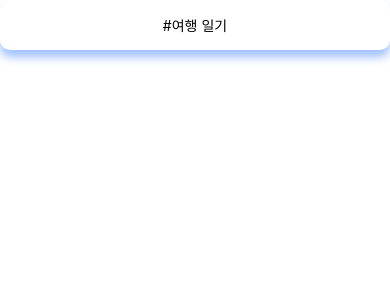
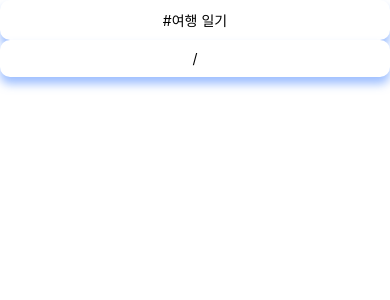
Before and after one commit to triPOT/triPOT_front, a React Native app in the folder front/: screen / in a window 390 px wide. Shown: the top 300 px of the page. Built offline with nearby package versions, Linux system fonts and the light colour scheme.

Commit message:
feat: Implement DatePicker component
- commonStyles 추출

```diff
--- a/front/App.js
+++ b/front/App.js
@@ -1,12 +1,15 @@
+/* eslint-disable prettier/prettier */
 import React from 'react';
-import {SafeAreaView, View, Text} from 'react-native';
+import {SafeAreaView, View} from 'react-native';
 import Category from './src/components/board/Category';
+import DatePicker from './src/components/board/DatePicker';
 
 const App = () => {
   return (
     <SafeAreaView>
       <View>
         <Category />
+        <DatePicker />
       </View>
     </SafeAreaView>
   );
--- a/front/package.json
+++ b/front/package.json
@@ -14,6 +14,7 @@
     "@react-navigation/stack": "^6.3.4",
     "react": "18.1.0",
     "react-native": "0.70.6",
+    "react-native-material-datetime-picker": "^0.2.1",
     "react-native-safe-area-context": "^4.4.1",
     "react-native-screens": "^3.18.2"
   },
--- a/front/src/components/board/Category.js
+++ b/front/src/components/board/Category.js
@@ -1,5 +1,6 @@
 import React, {useState} from 'react';
-import {View, TouchableOpacity, Text, StyleSheet} from 'react-native';
+import {View, TouchableOpacity, Text} from 'react-native';
+import {commonStyles} from './styles';
 
 const category = [
   {id: 'recruit', name: '#여행팟 구함'},
@@ -16,11 +17,11 @@ const Category = ({now = 'diary', onChange}) => {
   const [isSelecting, setIsSeleting] = useState(false);
 
   return isSelecting ? (
-    <View style={styles.container}>
+    <View style={commonStyles.container}>
       {category.map(c => (
         <TouchableOpacity
           key={c.id}
-          style={styles.category}
+          style={commonStyles.box}
           onPress={() => {
             setSelected(c);
             //onChange(c.id);
@@ -28,7 +29,7 @@ const Category = ({now = 'diary', onChange}) => {
           }}>
           <Text
             style={[
-              styles.text,
+              commonStyles.text,
               selected.id === c.id ? {backgroundColor: '#b0cbff'} : null,
             ]}>
             {c.name}
@@ -37,46 +38,14 @@ const Category = ({now = 'diary', onChange}) => {
       ))}
     </View>
   ) : (
-    <View style={styles.container}>
+    <View style={commonStyles.container}>
       <TouchableOpacity
-        style={styles.category}
+        style={commonStyles.box}
         onPress={() => setIsSeleting(!isSelecting)}>
-        <Text style={styles.text}>{selected.name}</Text>
+        <Text style={commonStyles.text}>{selected.name}</Text>
       </TouchableOpacity>
     </View>
   );
 };
 
-const styles = StyleSheet.create({
-  container: {
-    display: 'flex',
-    flexDirection: 'row',
-    backgroundColor: '#fff',
-    borderRadius: 10,
-    shadowColor: '#548EFF',
-    shadowOffset: {
-      width: 0,
-      height: 7,
-    },
-    shadowOpacity: 0.57,
-    shadowRadius: 9.51,
-
-    elevation: 15,
-  },
-  category: {
-    flex: 1,
-    padding: 10,
-    display: 'flex',
-    flexDirection: 'row',
-    justifyContent: 'center',
-    alignContent: 'center',
-  },
-  text: {
-    padding: 5,
-    borderWidth: 0,
-    borderRadius: 10,
-    color: 'black',
-  },
-});
-
 export default Category;
--- /dev/null
+++ b/front/src/components/board/DatePicker.js
@@ -0,0 +1,34 @@
+/* eslint-disable prettier/prettier */
+import React, {useState} from 'react';
+import {View, Text, TouchableOpacity} from 'react-native';
+import { MaterialDatetimePickerAndroid, AndroidDatePickerType, AndroidDateInputMode } from 'react-native-material-datetime-picker';
+import { commonStyles } from './styles';
+
+const DatePicker = () => {
+  const [today, setToday] = useState(new Date()); // 초기값
+  const [dates, setDates] = useState({ startDate: null, endDate: null });
+
+
+  const showDatePicker = () => {
+    MaterialDatetimePickerAndroid.show({
+      value: today,
+      titleText: 'Select date',
+      inputMode: AndroidDateInputMode.CALENDAR,
+      type: AndroidDatePickerType.RANGE,
+      fullscreen: false,
+      onConfirmDateRange: (startDate, endDate) => { setDates({startDate, endDate}); },
+    });
+  };
+
+
+  return (
+    <View style={commonStyles.container}>
+      <TouchableOpacity style={commonStyles.box}  onPress={showDatePicker}>
+        <Text style={commonStyles.text}>{dates.startDate && dates.startDate.toLocaleDateString('ko-kr', { month: 'narrow', day: 'numeric' })}
+        &nbsp;/&nbsp;{dates.endDate && dates.endDate.toLocaleDateString('ko-kr', { month: 'short', day: 'numeric' })}</Text>
+        </TouchableOpacity>
+    </View>
+  );
+};
+
+export default DatePicker;
--- /dev/null
+++ b/front/src/components/board/styles.js
@@ -0,0 +1,30 @@
+import {StyleSheet} from 'react-native';
+
+export const commonStyles = StyleSheet.create({
+  container: {
+    display: 'flex',
+    flexDirection: 'row',
+    backgroundColor: '#fff',
+    borderRadius: 10,
+    shadowColor: '#548EFF',
+    shadowOffset: {
+      width: 0,
+      height: 7,
+    },
+    shadowOpacity: 0.57,
+    shadowRadius: 9.51,
+    elevation: 15,
+  },
+  box: {
+    flex: 1,
+    padding: 10,
+    display: 'flex',
+    flexDirection: 'row',
+    justifyContent: 'center',
+    alignContent: 'center',
+  },
+  text: {
+    borderWidth: 0,
+    borderRadius: 10,
+  },
+});
```
Also changed, not shown: 2 other files (tests, documents, lock files or other folders).
